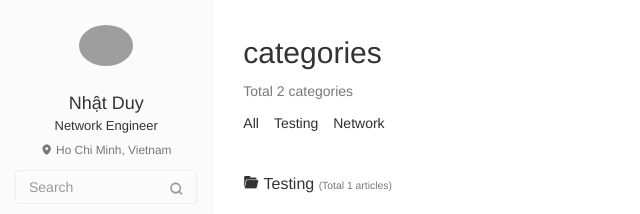
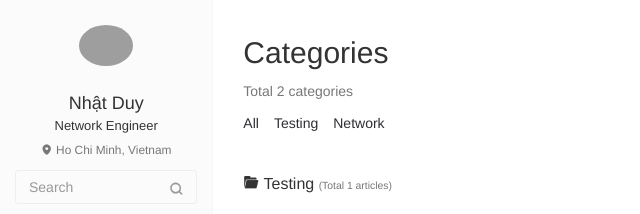
Before and after one commit to voxduy/vnd-null0.github.io, a plain HTML site: page categories/index.html in a window 1280 px wide. Shown: the top 214 px of the page, 0-640 px from the left. Drawn offline with nearby package versions, Linux system fonts and the light colour scheme; no server answers; grey boxes are pictures that could not be loaded.

Commit message:
Site updated: 2020-06-14 17:50:38

```diff
--- a/categories/index.html
+++ b/categories/index.html
@@ -17,14 +17,14 @@
   <meta http-equiv="window-target" content="_top" />
 
 
-  <title>categories | Nhật Duy&#39;s Blog | Chia sẻ kiến thức</title>
+  <title>Categories | Nhật Duy&#39;s Blog | Chia sẻ kiến thức</title>
   <meta property="og:type" content="website">
-<meta property="og:title" content="categories">
+<meta property="og:title" content="Categories">
 <meta property="og:url" content="https://funnys3c.ddns.net/categories/index.html">
 <meta property="og:site_name" content="Hexo">
 <meta property="og:locale" content="en_US">
 <meta property="article:published_time" content="2020-06-13T17:50:38.000Z">
-<meta property="article:modified_time" content="2020-06-14T10:47:19.478Z">
+<meta property="article:modified_time" content="2020-06-14T10:50:24.709Z">
 <meta property="article:author" content="John Doe">
 <meta name="twitter:card" content="summary">
   <!-- Canonical links -->
@@ -300,7 +300,7 @@
   <main class="main" role="main">
   <article class="article article-categories article-type-list" itemscope="">
     <header class="article-header">
-      <h1 itemprop="name" class="hidden-xs">categories</h1>
+      <h1 itemprop="name" class="hidden-xs">Categories</h1>
       <p class="text-muted hidden-xs">Total 2 categories</p>
       <nav role="navigation" id="nav-main" class="okayNav">
         <ul>
```
